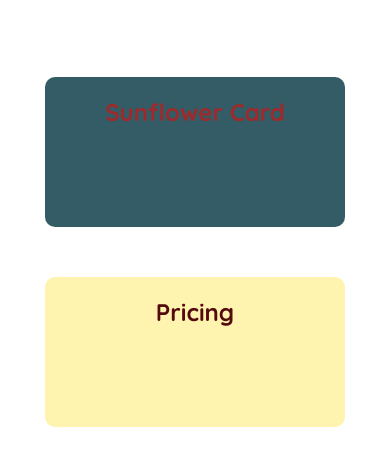
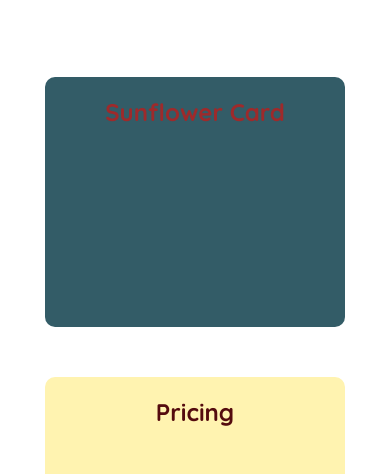
Before and after one commit to toljaw/my_1st_website, a website: page public/index.html in a window 390 px wide. Shown: the part 318-792 px from the top of the page. Drawn offline with Linux system fonts and the light colour scheme.

Commit message:
update mainsite design v2

```diff
--- a/public/style.css
+++ b/public/style.css
@@ -73,7 +73,7 @@ h2 {
     color: #E09F3E;
 }
 
-@media (max-width: 1200px) {
+@media (max-width: 750px) {
     .line {
 
         flex-direction: column;
@@ -81,6 +81,7 @@ h2 {
     }
     .tile {
         width: 80%;
+        height: 250px;
     }
     }
 /*
```
Also changed, not shown: public/index.html (+1 -0 lines).
